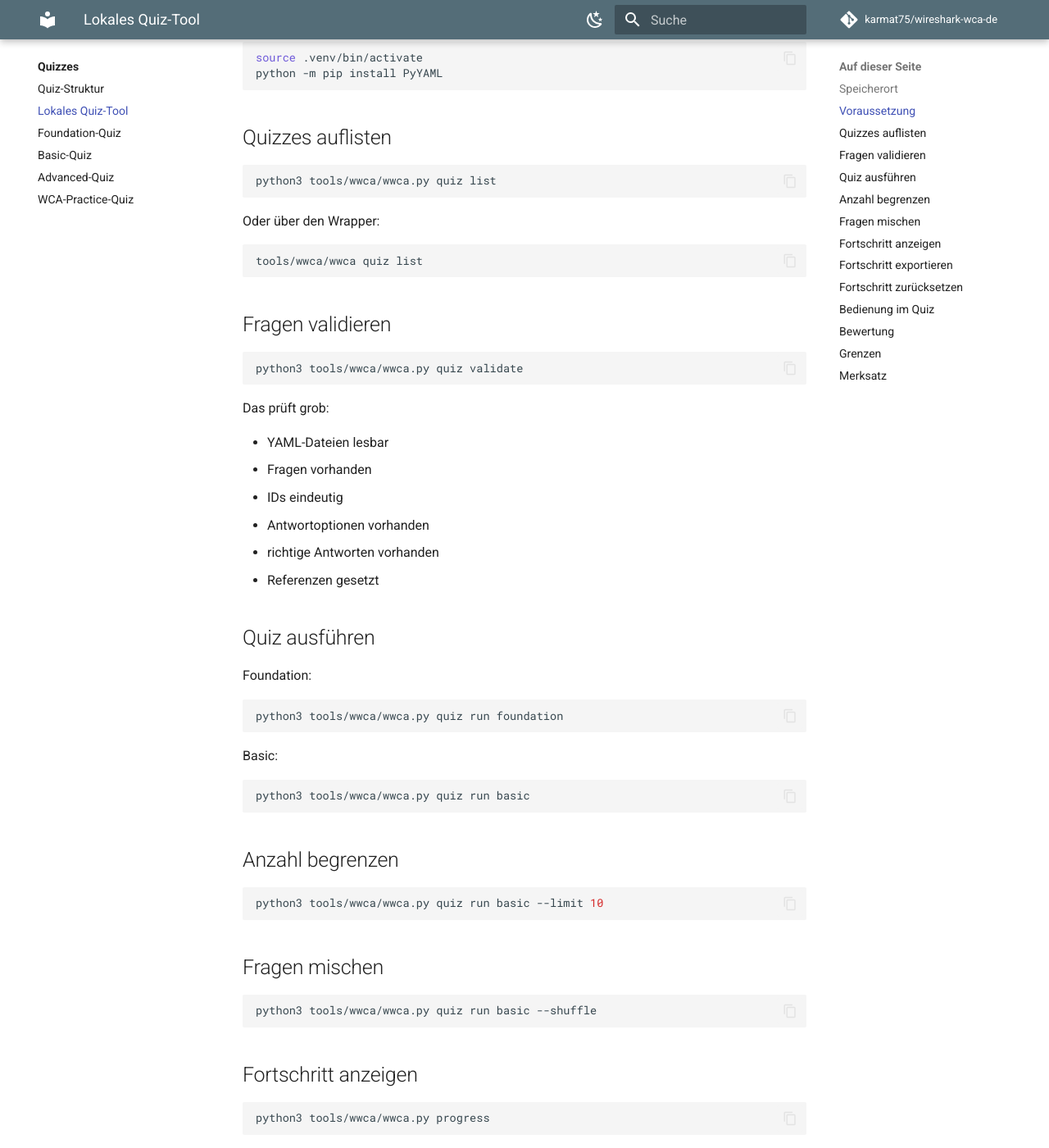
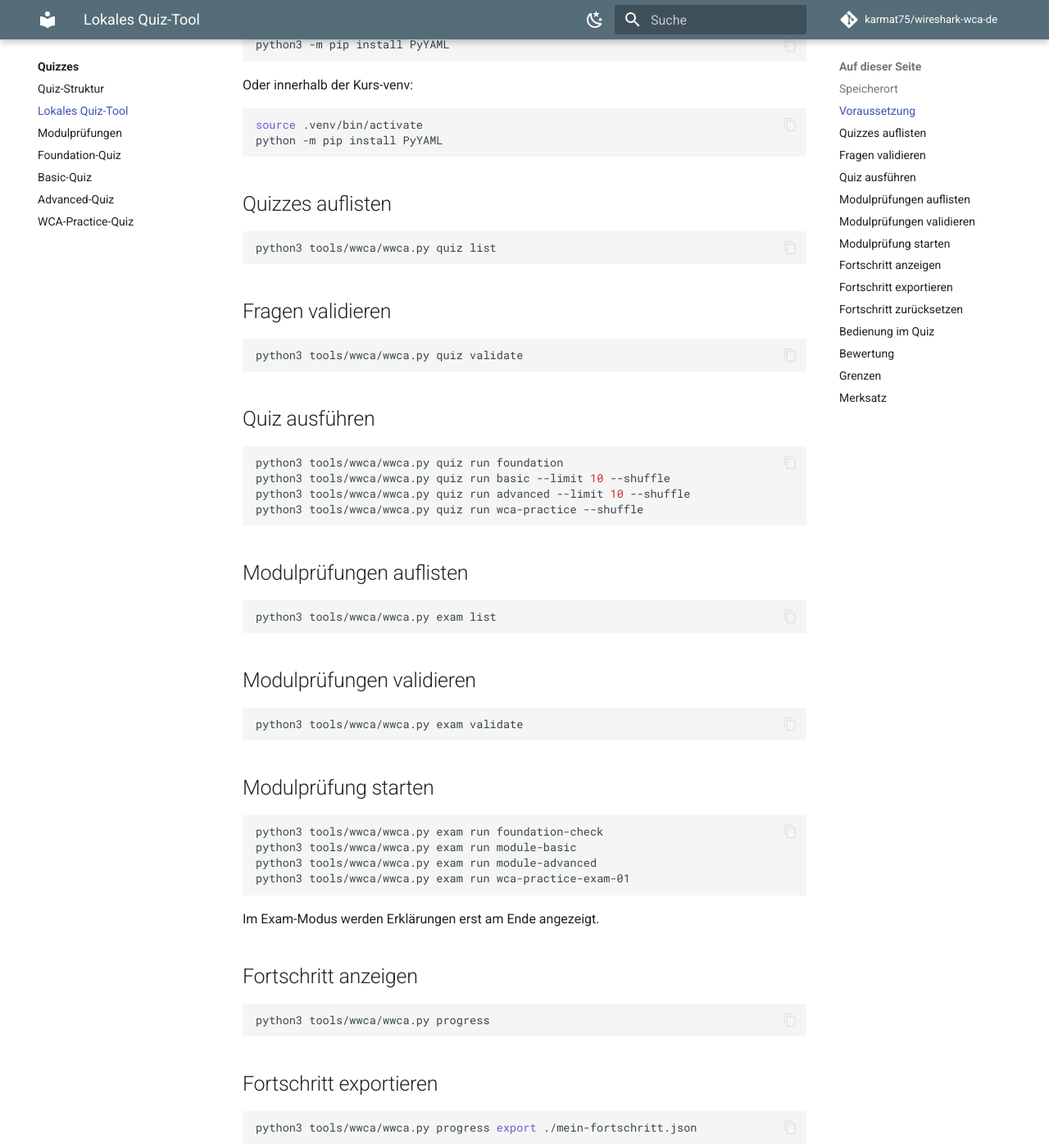
Before and after one commit to karmat75/wireshark-wca-de, an MkDocs documentation site: the page built from docs/50-quizzes/lokales-quiz-tool.md, in a window 1280 px wide and 1400 px high, scrolled down 1188 px. Shown: the whole window at 82% size. Built offline with MkDocs 1.6.1 and Material for MkDocs 9.7.7, drawn with Linux system fonts in a browser that asks for light colours; comment, search, counter and statistics services are not loaded; some of the changed text lies outside the part shown.

Commit message:
Add module exams and exam mode

````diff
--- a/docs/50-quizzes/lokales-quiz-tool.md
+++ b/docs/50-quizzes/lokales-quiz-tool.md
@@ -1,6 +1,6 @@
 # Lokales Quiz-Tool
 
-Das lokale Quiz-Tool macht die YAML-Fragen aus `quizzes/questions/` im Terminal nutzbar.
+Das lokale Quiz-Tool macht die YAML-Fragen aus `quizzes/questions/` und die Modulprüfungen aus `quizzes/exams/` im Terminal nutzbar.
 
 Es ist bewusst einfach gehalten.
 
@@ -26,6 +26,12 @@
 quizzes/questions/
 ```
 
+Prüfungen:
+
+```text
+quizzes/exams/
+```
+
 Fortschritt:
 
 ```text
@@ -63,52 +67,43 @@
 python3 tools/wwca/wwca.py quiz list
 ```
 
-Oder über den Wrapper:
-
-```bash
-tools/wwca/wwca quiz list
-```
-
 ## Fragen validieren
 
 ```bash
 python3 tools/wwca/wwca.py quiz validate
 ```
 
-Das prüft grob:
-
-- YAML-Dateien lesbar
-- Fragen vorhanden
-- IDs eindeutig
-- Antwortoptionen vorhanden
-- richtige Antworten vorhanden
-- Referenzen gesetzt
-
 ## Quiz ausführen
-
-Foundation:
 
 ```bash
 python3 tools/wwca/wwca.py quiz run foundation
+python3 tools/wwca/wwca.py quiz run basic --limit 10 --shuffle
+python3 tools/wwca/wwca.py quiz run advanced --limit 10 --shuffle
+python3 tools/wwca/wwca.py quiz run wca-practice --shuffle
 ```
 
-Basic:
+## Modulprüfungen auflisten
 
 ```bash
-python3 tools/wwca/wwca.py quiz run basic
+python3 tools/wwca/wwca.py exam list
 ```
 
-## Anzahl begrenzen
+## Modulprüfungen validieren
 
 ```bash
-python3 tools/wwca/wwca.py quiz run basic --limit 10
+python3 tools/wwca/wwca.py exam validate
 ```
 
-## Fragen mischen
+## Modulprüfung starten
 
 ```bash
-python3 tools/wwca/wwca.py quiz run basic --shuffle
+python3 tools/wwca/wwca.py exam run foundation-check
+python3 tools/wwca/wwca.py exam run module-basic
+python3 tools/wwca/wwca.py exam run module-advanced
+python3 tools/wwca/wwca.py exam run wca-practice-exam-01
 ```
+
+Im Exam-Modus werden Erklärungen erst am Ende angezeigt.
 
 ## Fortschritt anzeigen
 
@@ -127,8 +122,6 @@
 ```bash
 python3 tools/wwca/wwca.py progress reset
 ```
-
-Das fragt zur Sicherheit nach Bestätigung.
 
 ## Bedienung im Quiz
 
@@ -173,12 +169,14 @@
 - `multiple-choice`
 - einfache Fortschrittsspeicherung
 - JSON-Export
+- Quiz-Modus mit Soforterklärung
+- Exam-Modus mit Erklärung am Ende
+- modulare Prüfungsdefinitionen
 
 Noch nicht enthalten:
 
-- PCAP-Fragen
-- Zeitlimit
-- Modulprüfungen
+- PCAP-Fragen mit automatischer Auswertung
+- hartes Zeitlimit
 - Import von Fortschritt
 - gewichtete Bewertung
 - Weboberfläche
--- a/mkdocs.yml
+++ b/mkdocs.yml
@@ -156,6 +156,7 @@
       - Überblick: 50-quizzes/index.md
       - Quiz-Struktur: 50-quizzes/quiz-struktur.md
       - Lokales Quiz-Tool: 50-quizzes/lokales-quiz-tool.md
+      - Modulprüfungen: 50-quizzes/modulpruefungen.md
       - Foundation-Quiz: 50-quizzes/foundation-quiz.md
       - Basic-Quiz: 50-quizzes/basic-quiz.md
       - Advanced-Quiz: 50-quizzes/advanced-quiz.md
````
Also changed, not shown: other parts of docs/50-quizzes/lokales-quiz-tool.md (+4 -3 lines), PACKAGE_CONTENTS.md (+20 -12 lines), docs/50-quizzes/index.md (+23 -13 lines), docs/50-quizzes/modulpruefungen.md (added, +118 -0 lines), tools/wwca/README.md (+9 -0 lines), 5 other files.
